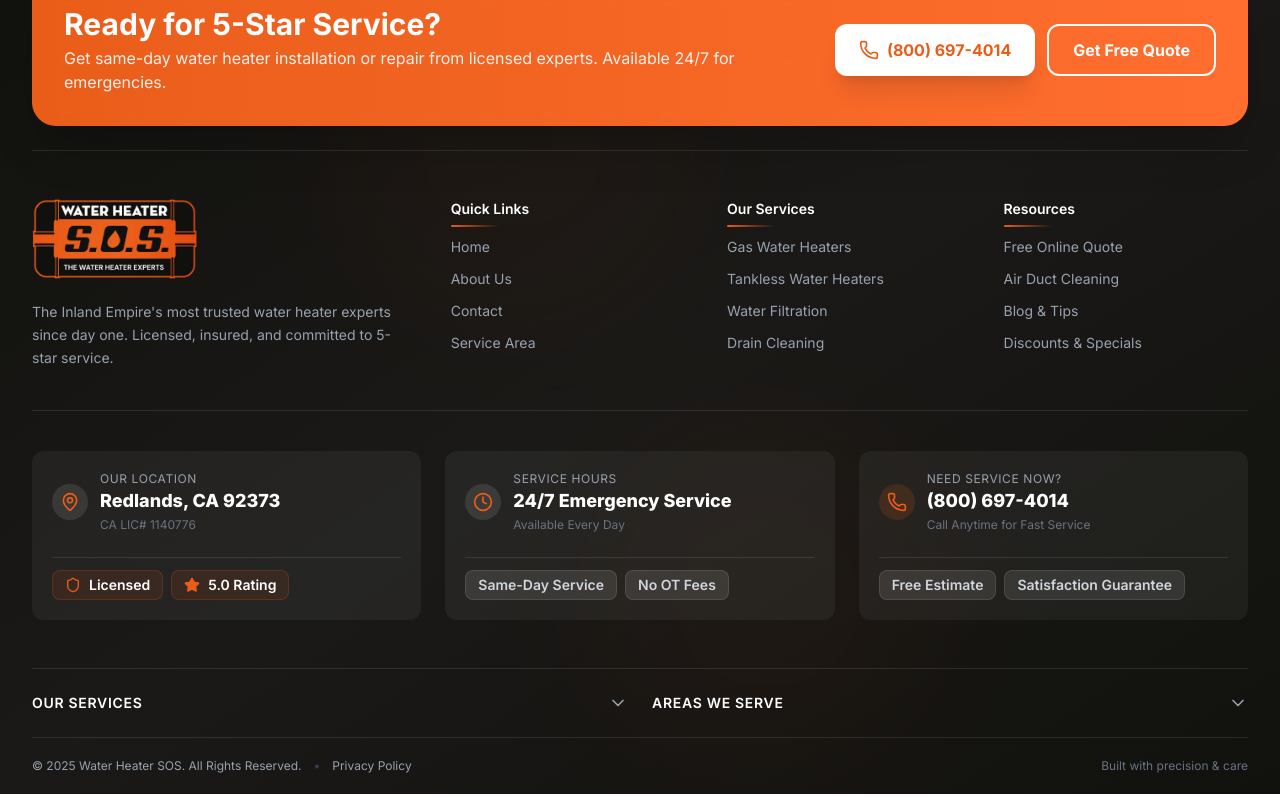
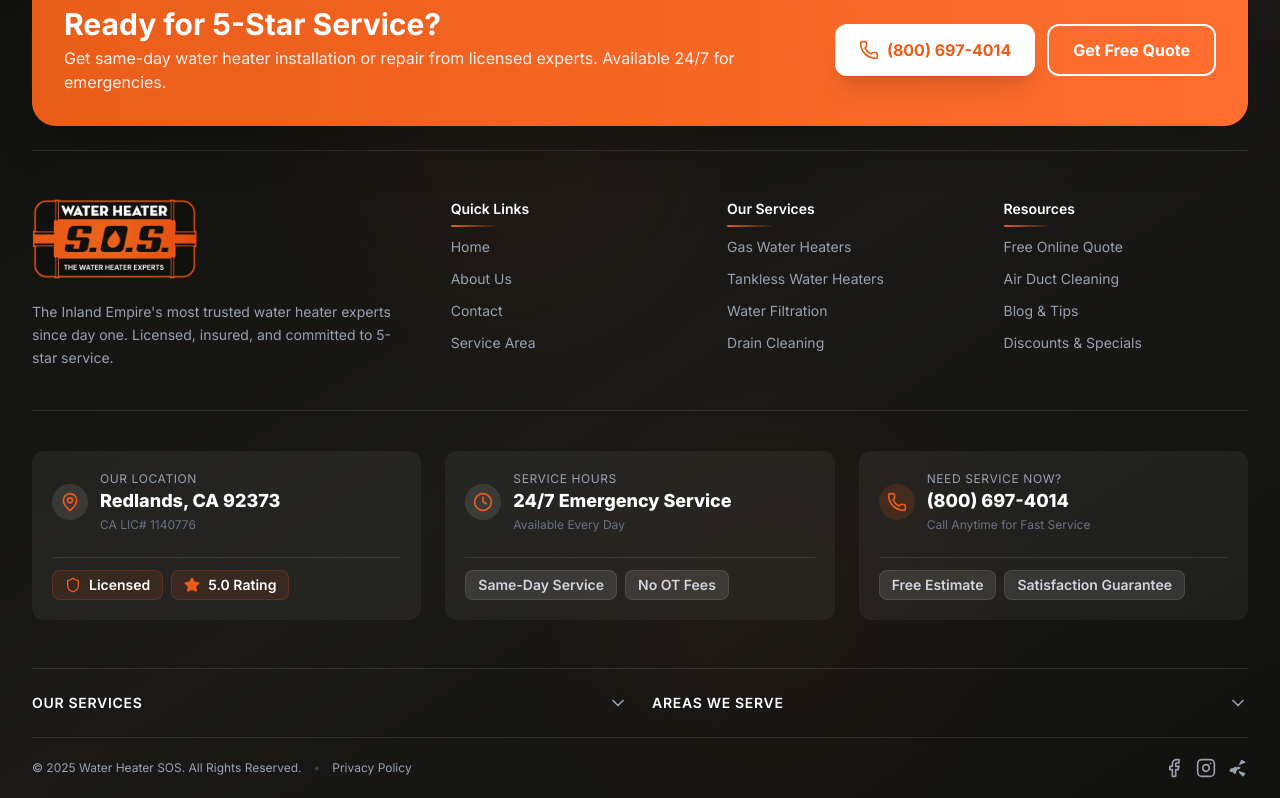
Before and after one commit to tdmgmrkt-arch/water-heater-sos, a Next.js app: page / in a window 1280 px wide. Shown: the part 6246-7044 px from the top of the page. Built offline with nearby package versions, Linux system fonts and the light colour scheme.

Commit message:
social media links added to footer

```diff
--- a/components/Footer.tsx
+++ b/components/Footer.tsx
@@ -3,7 +3,7 @@
 import { useState } from "react";
 import Link from "next/link";
 import Image from "next/image";
-import { Phone, MapPin, Clock, Star, Shield, ChevronDown } from "lucide-react";
+import { Phone, MapPin, Clock, Star, Shield, ChevronDown, Facebook, Instagram } from "lucide-react";
 import { Container } from "./Container";
 import { useFooterCTA, defaultCTA } from "@/contexts/FooterCTAContext";
 import { FooterDirectory } from "./FooterDirectory";
@@ -315,9 +315,37 @@ export function Footer() {
                 Privacy Policy
               </Link>
             </div>
-            <p className="text-xs text-gray-500 hidden md:block">
-              Built with precision & care
-            </p>
+            <div className="flex items-center gap-3">
+              <a
+                href="https://www.facebook.com/WaterHeaterSOS/"
+                target="_blank"
+                rel="noopener noreferrer"
+                className="text-gray-400 hover:text-[#EA5D19] transition-colors"
+                aria-label="Facebook"
+              >
+                <Facebook className="h-5 w-5" />
+              </a>
+              <a
+                href="https://www.instagram.com/waterheatersos/"
+                target="_blank"
+                rel="noopener noreferrer"
+                className="text-gray-400 hover:text-[#EA5D19] transition-colors"
+                aria-label="Instagram"
+              >
+                <Instagram className="h-5 w-5" />
+              </a>
+              <a
+                href="https://www.yelp.com/biz/water-heater-sos-lake-elsinore"
+                target="_blank"
+                rel="noopener noreferrer"
+                className="text-gray-400 hover:text-[#EA5D19] transition-colors"
+                aria-label="Yelp"
+              >
+                <svg className="h-5 w-5" viewBox="0 0 24 24" fill="currentColor">
+                  <path d="M21.111 18.226c-.141.969-2.119 3.483-3.029 3.847-.311.125-.611.055-.867-.213l-4.173-4.366c-.291-.305-.334-.753-.109-1.124.224-.371.635-.515 1.032-.396l5.195 1.569c.395.119.718.418.793.832.015.082.043.26-.006.609-.043.306.12-.588.164-.758zm-9.449-3.975c-.258-.349-.803-1.616-.61-2.025l4.356-9.166c.18-.379.533-.591.917-.54.97.127 3.773 1.394 4.293 2.215.177.281.193.59.063.877-.104.229-.296.391-.543.473l-7.582 2.627c-.164.057-.356.072-.535.032zm-2.839 5.252c-.26.148-.631.111-.9-.165l-5.118-5.27c-.318-.327-.34-.792-.052-1.107.099-.108.226-.195.399-.231l7.636-1.592c.425-.089.788.176.893.543.067.232.032.467-.103.673l-2.755 7.149zm.566-9.392c.113.349.078.642-.015.888l-2.177 5.786c-.15.398-.521.657-.951.637-.988-.047-3.86-.95-4.461-1.686-.205-.251-.263-.551-.175-.865.07-.249.223-.452.437-.573l7.159-4.069c.32-.182.668-.167.882.004.18.144.257.319.301.478v-.6zM11.792 10.49c.199-.152.453-.19.697-.106l2.168.745c.378.13.545.541.381.917-.04.091-.108.178-.204.244l-2.07 1.417a.652.652 0 0 1-.678.027.609.609 0 0 1-.302-.601l.008-2.643z"/>
+                </svg>
+              </a>
+            </div>
           </div>
         </div>
       </Container>
```
